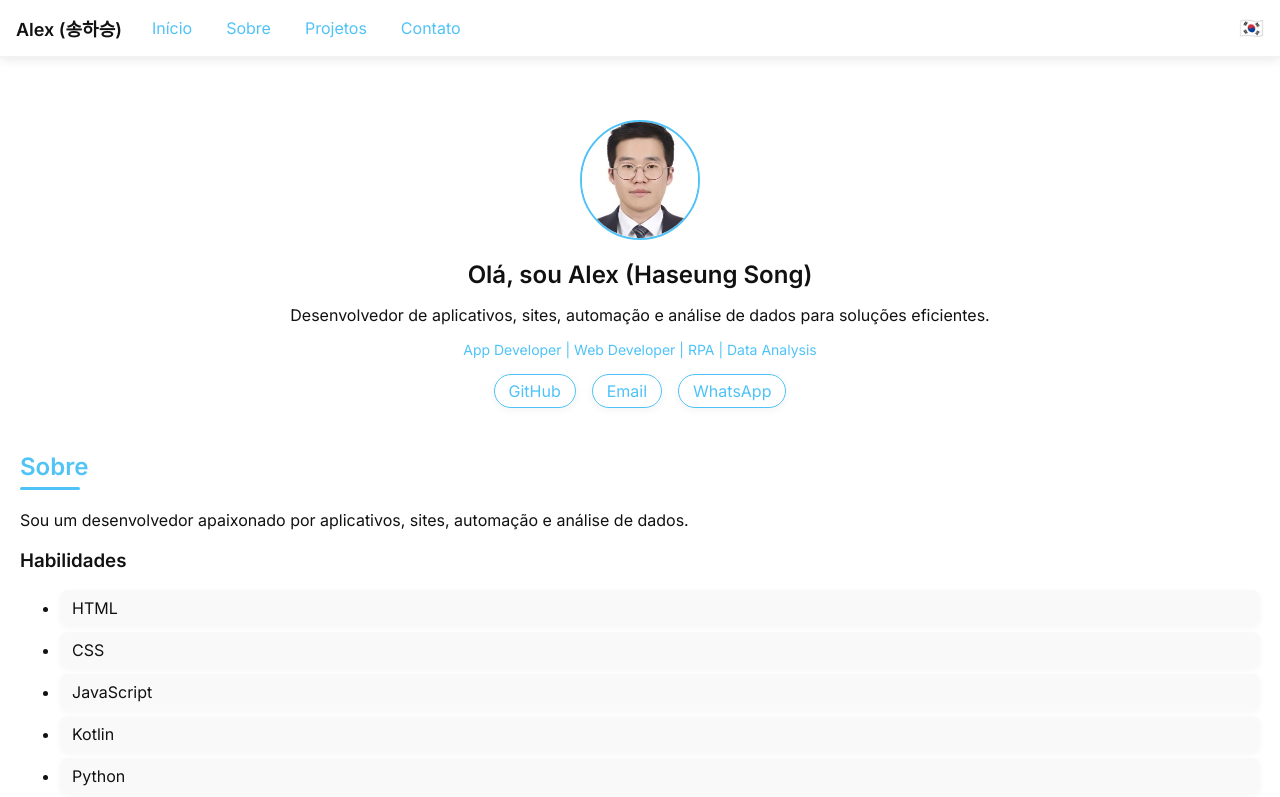
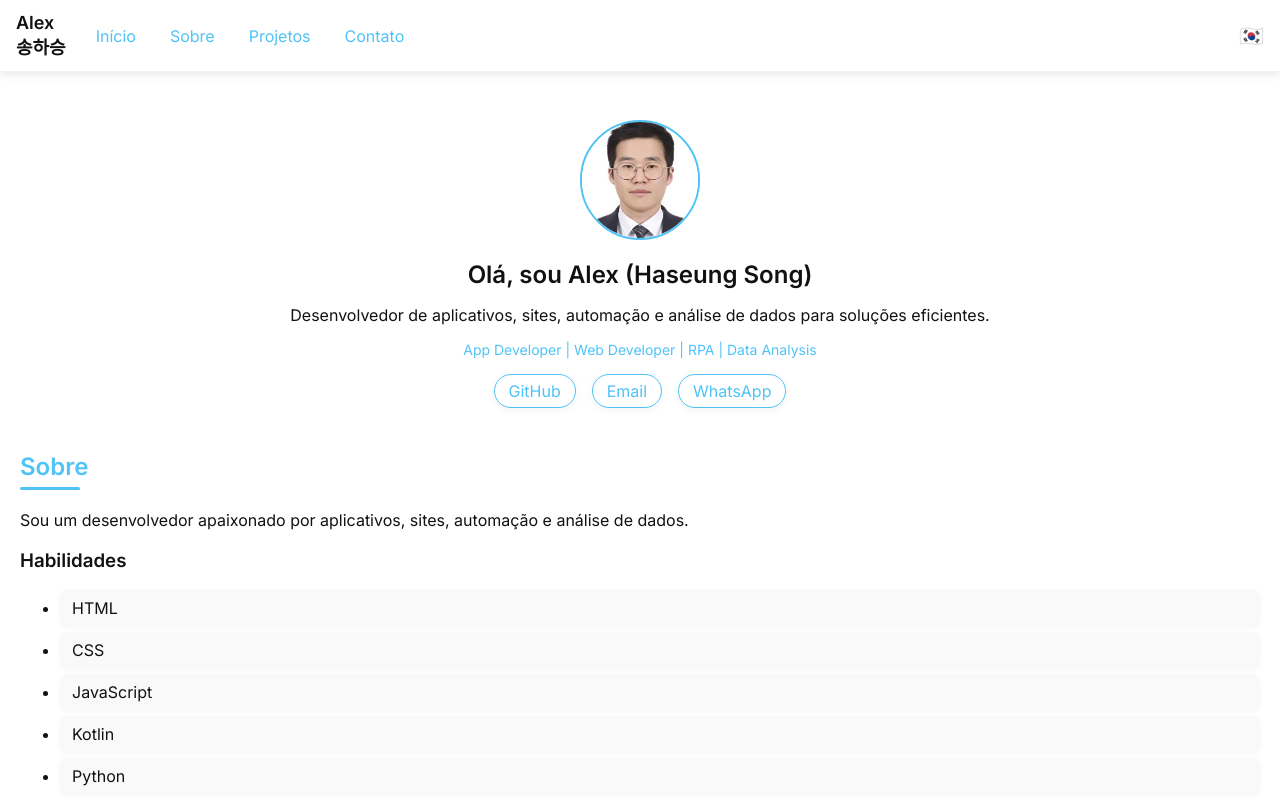
Before and after one commit to haseungsong/songtabom, a plain HTML site: page index.html in a window 1280 px wide. Shown: the top 797 px of the page. Drawn offline with Linux system fonts and the light colour scheme.

Commit message:
Update index.html

```diff
--- a/index.html
+++ b/index.html
@@ -152,7 +152,8 @@
 
     <header class="header">
         <div class="logo">
-            Alex (송하승)<br>
+            Alex <br>
+            송하승
         </div>
         <nav class="nav">
             <a href="#home" class="menu-home">Início</a>
```
